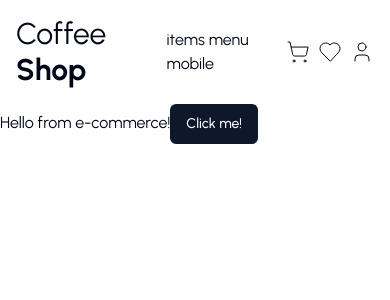
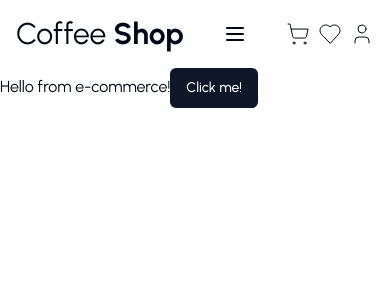
Before and after one commit to egbazua/ecommerce-coffee-shop, a Next.js app: page / in a window 390 px wide. Shown: the top 300 px of the page. Built offline with nearby package versions, Linux system fonts and the light colour scheme.

Commit message:
Creating Menu Mobile list component

```diff
--- /dev/null
+++ b/components/MenuMobileList.tsx
@@ -0,0 +1,22 @@
+'use client'
+
+import { Menu } from "lucide-react"
+import { Popover, PopoverContent, PopoverTrigger } from "./ui/popover"
+import Link from "next/link"
+
+const MenuMobileList = () => {
+  return (
+    <Popover>
+      <PopoverTrigger>
+        <Menu />
+      </PopoverTrigger>
+      <PopoverContent>
+        <Link href='/categories/cafe-molido' className='block'>Café molido</Link>
+        <Link href='/categories/cafe-grano' className='block'>Café en grano</Link>
+        <Link href='/categories/cafe-capsula' className='block'>Café en cápsulas</Link>
+      </PopoverContent>
+    </Popover>
+  )
+}
+
+export default MenuMobileList
--- a/components/Navbar.tsx
+++ b/components/Navbar.tsx
@@ -4,6 +4,7 @@ import { Heart, ShoppingCart, User } from 'lucide-react'
 import { useRouter } from 'next/navigation'
 import React from 'react'
 import MenuList from './MenuList'
+import MenuMobileList from './MenuMobileList'
 
 const Navbar = () => {
   const router = useRouter()
@@ -17,7 +18,7 @@ const Navbar = () => {
         <MenuList />
       </div>
       <div className='flex sm:hidden'>
-        <p>items menu mobile</p>
+        <MenuMobileList />
       </div>
       <div className='flex items-center justify-between gap-2 sm:gap-7'>
         <ShoppingCart strokeWidth={1} className='cursor-pointer' onClick={() => router.push('/cart')} />
```
